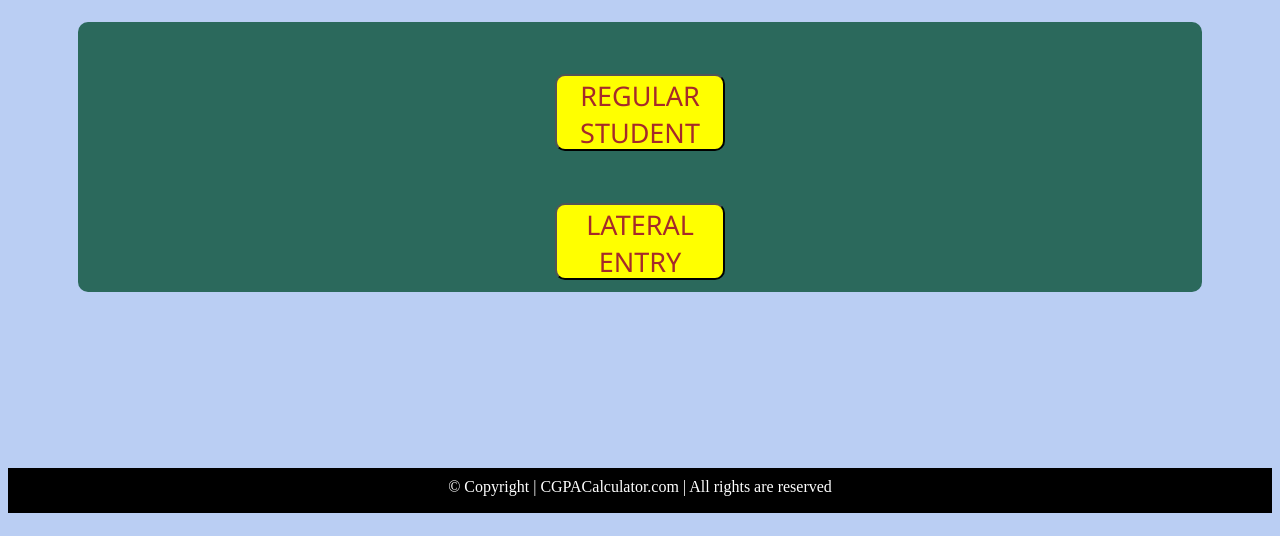
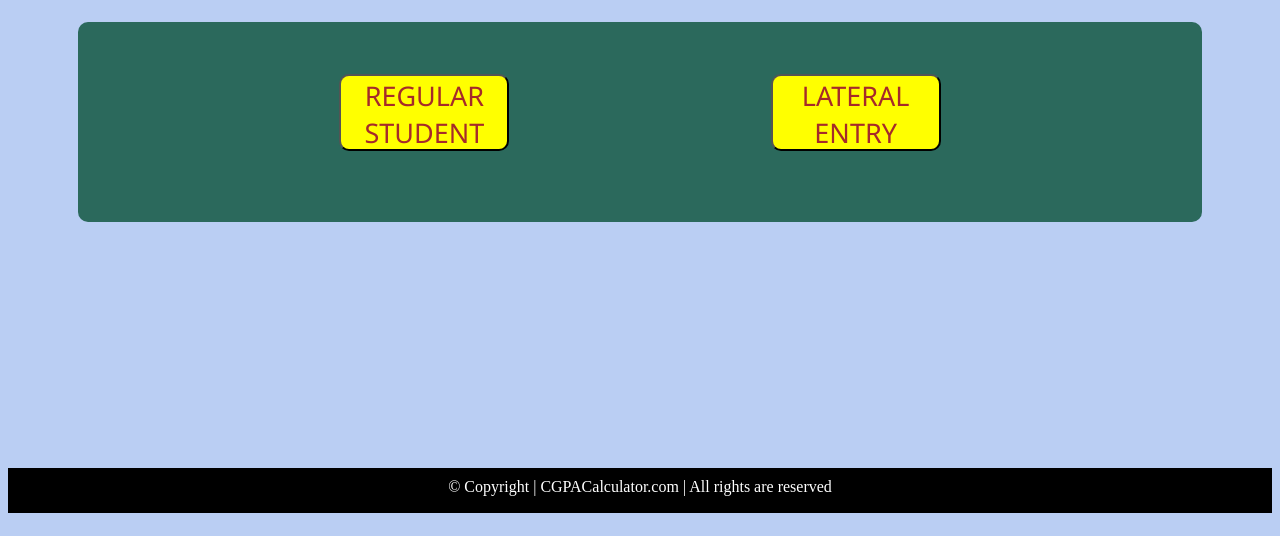
Before and after one commit to pavantn36918/CGPACalculator, a plain HTML site: page 21schcgpa.html in a window 1280 px wide. Shown: the part 264-800 px from the top of the page. Drawn offline with Linux system fonts and the light colour scheme.

Commit message:
Update 21schcgpa.html

```diff
--- a/21schcgpa.html
+++ b/21schcgpa.html
@@ -8,7 +8,7 @@
         integrity="sha512-z3gLpd7yknf1YoNbCzqRKc4qyor8gaKU1qmn+CShxbuBusANI9QpRohGBreCFkKxLhei6S9CQXFEbbKuqLg0DA=="
         crossorigin="anonymous" referrerpolicy="no-referrer" />
     <title>21 Scheme CGPA Calculator </title>
-    <link rel="stylesheet" href="cssfile1.css">
+    <link rel="stylesheet" href="cssfile17.css">
 </head>
 
 <body>
```
